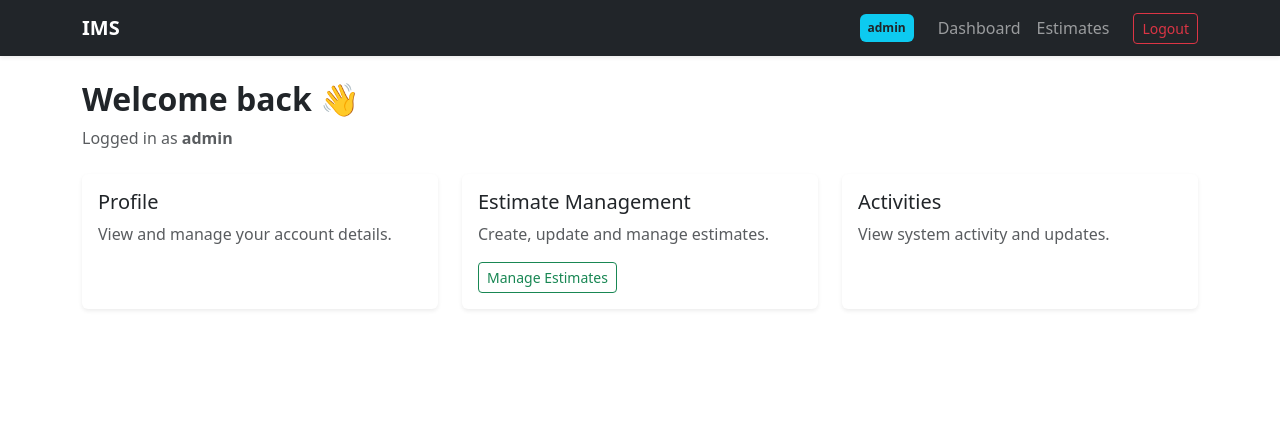
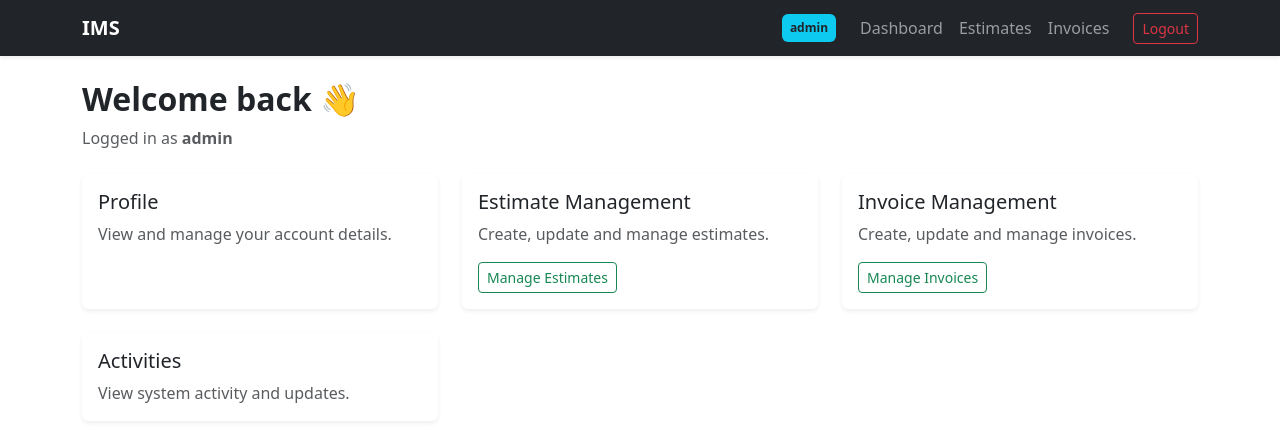
Before and after one commit to Prashasti03/CodeB_Internal_Management_System, a React (Vite) app in the folder frontend/: page /dashboard in a window 1280 px wide. Shown: the top 442 px of the page. Built offline with nearby package versions, Linux system fonts and the light colour scheme; sample sign-in values are in the browser's storage.

Commit message:
Adding invoice link in dashboard and navbar

```diff
--- a/frontend/src/components/Navbar.jsx
+++ b/frontend/src/components/Navbar.jsx
@@ -246,6 +246,16 @@ const Navbar = () => {
                     </span>
                   </li>
 
+                  <li className="nav-item">
+                    <span
+                      className="nav-link"
+                      onClick={() => navigate("/invoices")}
+                      style={{ cursor: "pointer" }}
+                    >
+                      Invoices
+                    </span>
+                  </li>
+
 
                 {/* Logout */}
                 <li className="nav-item">
--- a/frontend/src/pages/Dashboard.jsx
+++ b/frontend/src/pages/Dashboard.jsx
@@ -170,6 +170,23 @@ const Dashboard = () => {
             </div>
           </div>
 
+          <div className="col-md-4">
+            <div className="card shadow-sm border-0 h-100">
+              <div className="card-body">
+                <h5 className="card-title">Invoice Management</h5>
+                <p className="card-text text-muted">
+                  Create, update and manage invoices.
+                </p>
+                <button
+                  className="btn btn-outline-success btn-sm"
+                  onClick={() => navigate("/invoices")}
+                >
+                  Manage Invoices
+                </button>
+              </div>
+            </div>
+          </div>
+
 
         {/* <button
                   className="btn btn-success"
```
